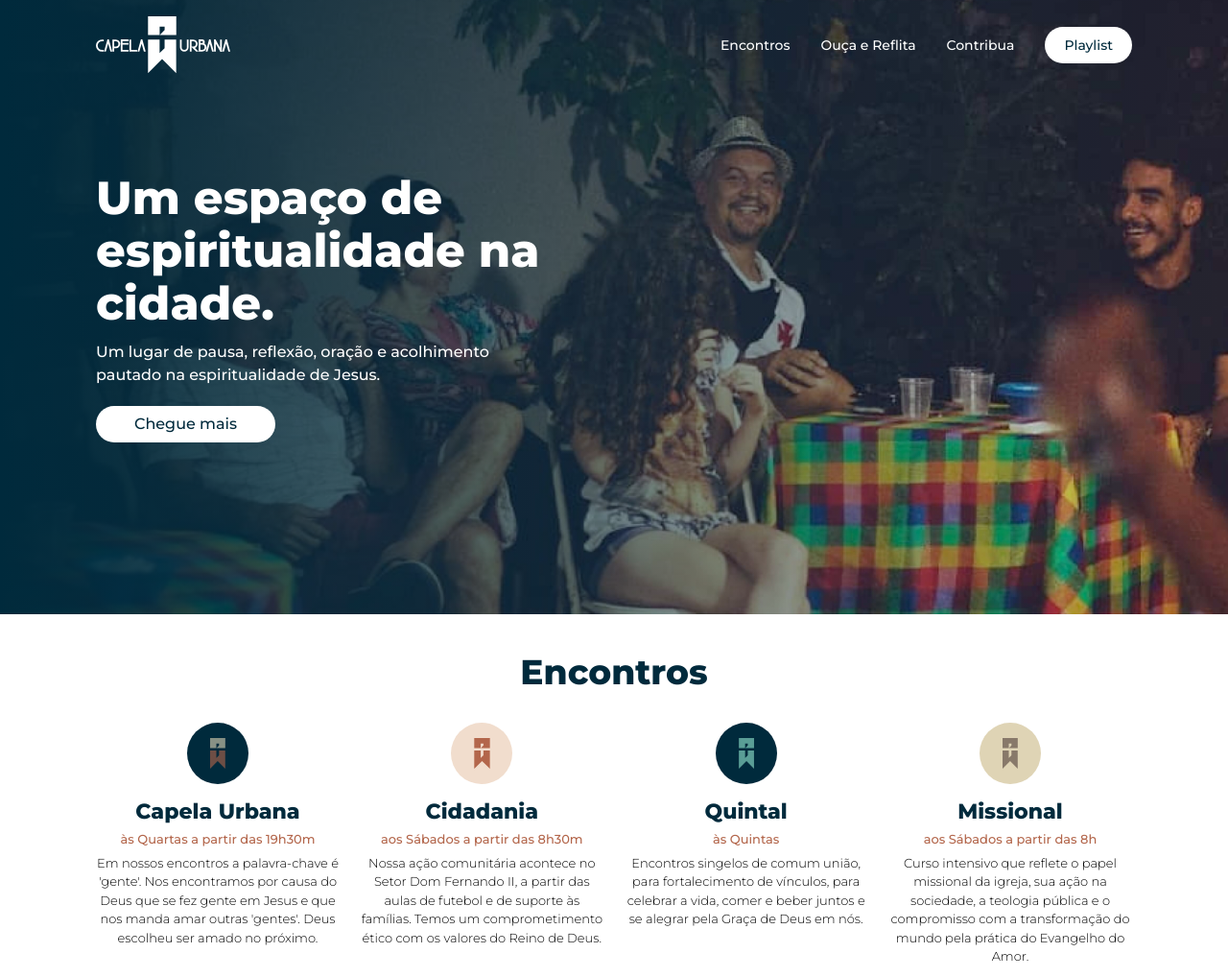
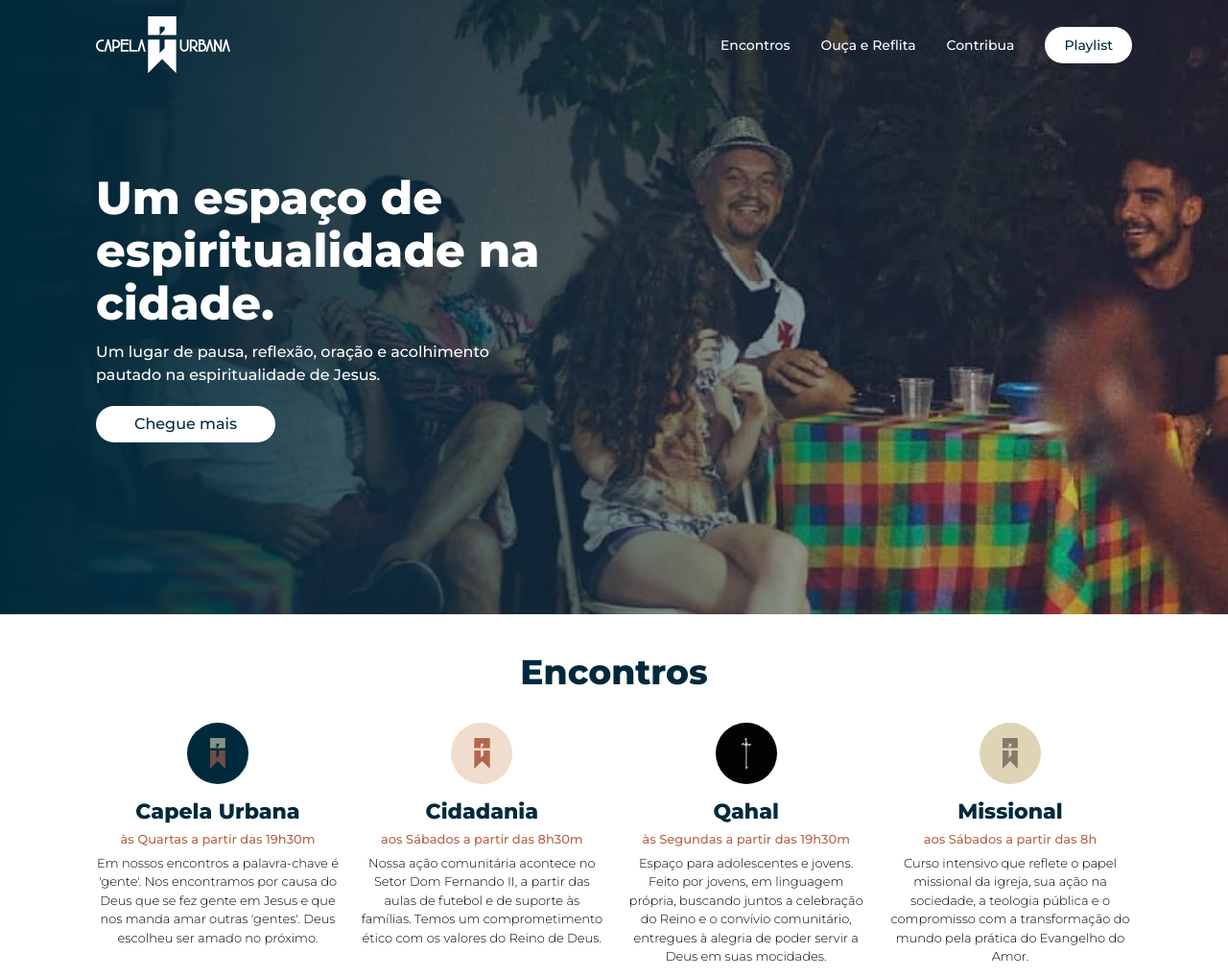
Before and after one commit to omarciovsena/capelaurbana, a Gatsby site: page / in a window 1280 px wide. Shown: the top 1018 px of the page at 96% size. Built offline with nearby package versions, Linux system fonts and the light colour scheme; Gatsby itself is replaced by a stand-in of ours.

Commit message:
add qahal

```diff
--- a/src/components/Meeting/index.js
+++ b/src/components/Meeting/index.js
@@ -6,7 +6,7 @@ import { theme }  from "../../styles/theme"
 import logoCidadania from '../../images/logo-cidadania.svg'
 import logoCapelaUrbana from '../../images/logo-capela-urbana.svg'
 import logoMissional from '../../images/logo-missional.svg'
-import logoQuintal from '../../images/logo-quintal.svg'
+import logoQahal from '../../images/logo-qahal.svg'
 
 const items = [
   {
@@ -24,11 +24,11 @@ const items = [
     description: "Nossa ação comunitária acontece no Setor Dom Fernando II, a partir das aulas de futebol e de suporte às famílias. Temos um comprometimento ético com os valores do Reino de Deus."
   },
   {
-    bgColor: theme.daintree,
-    logo: logoQuintal,
-    title: "Quintal",
-    hour: "às Quintas",
-    description: "Encontros singelos de comum união, para fortalecimento de vínculos, para celebrar a vida, comer e beber juntos e se alegrar pela Graça de Deus em nós."
+    bgColor: theme.black,
+    logo: logoQahal,
+    title: "Qahal",
+    hour: "às Segundas a partir das 19h30m",
+    description: "Espaço para adolescentes e jovens. Feito por jovens, em linguagem própria, buscando juntos a celebração do Reino e o convívio comunitário, entregues à alegria de poder servir a Deus em suas mocidades."
   },
   {
     bgColor: theme.starkWhite,
```
Also changed, not shown: src/images/logo-qahal.svg (added), src/images/logo-quintal.svg (deleted).
